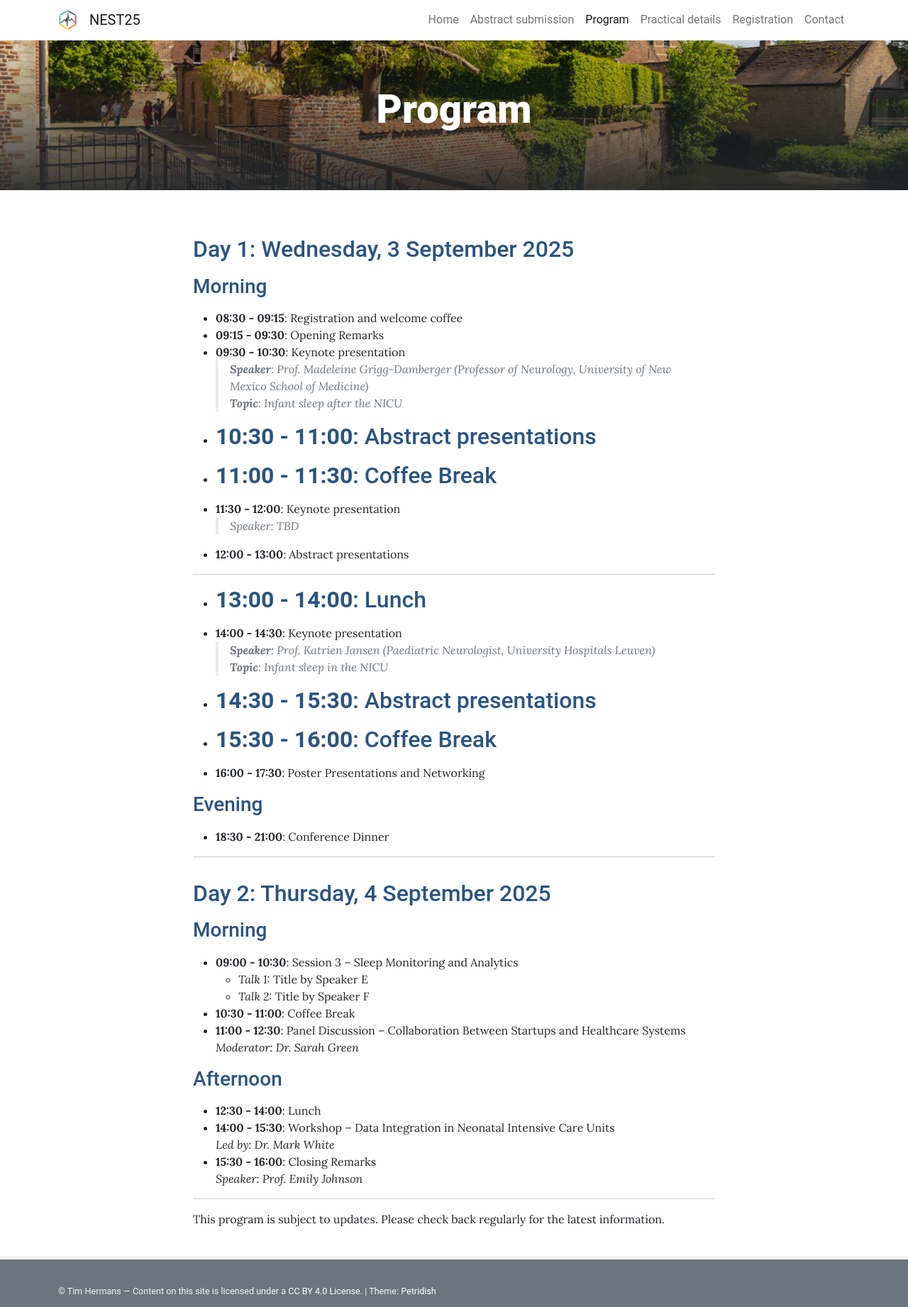
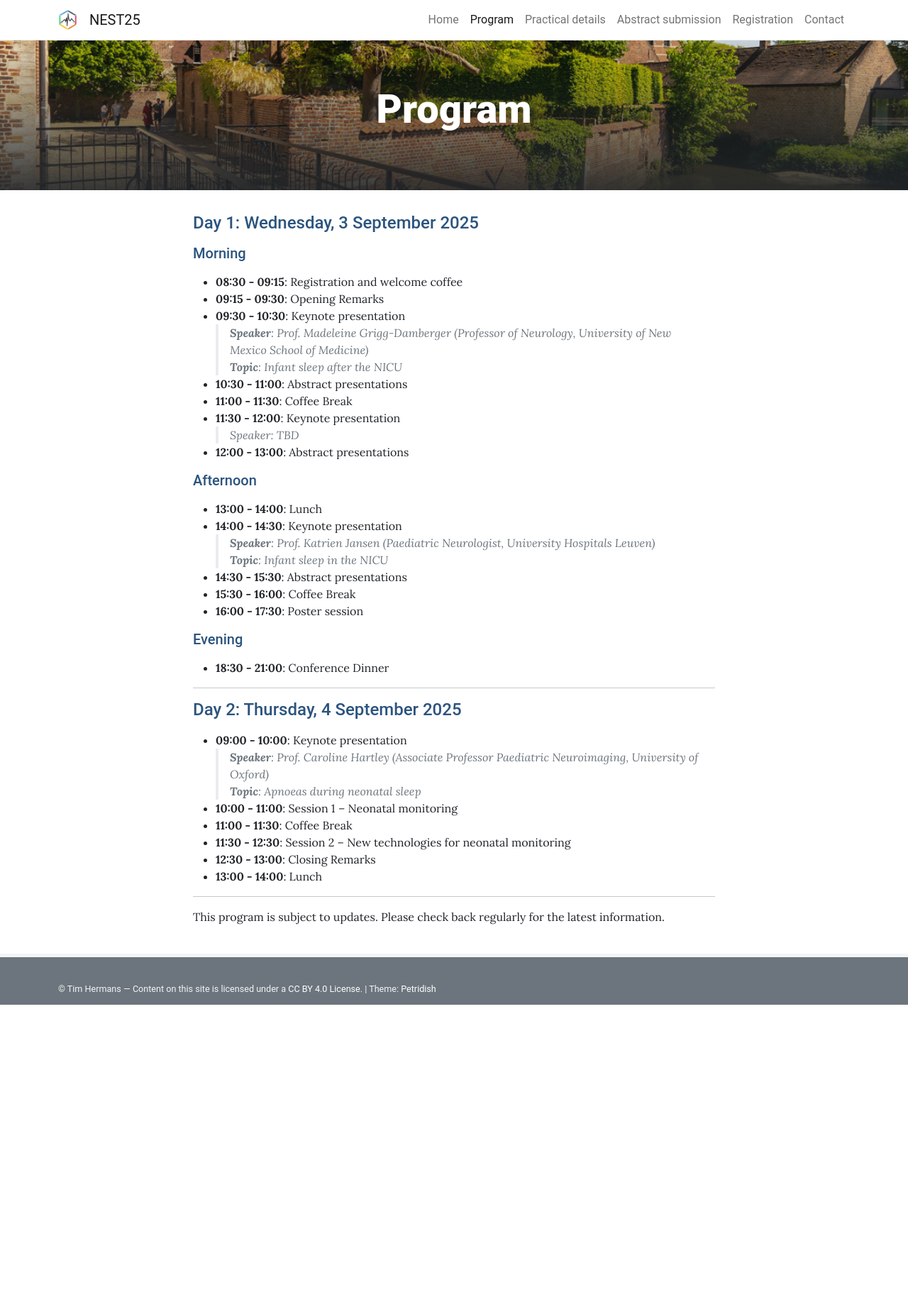
Before and after one commit to nestconf25/nestconf25.github.io, a Jekyll site: the page built from pages/program.md, in a window 1280 px wide. Shown: the whole page at 71% size. Built offline with Jekyll 4.4.1, drawn with Linux system fonts in a browser that asks for light colours; after the commit the page ends 1416 px from its top, so only the background shows below that.

```diff
--- a/_data/navigation.yml
+++ b/_data/navigation.yml
@@ -2,11 +2,11 @@
 
 - text: Home # Note that users can also reach the homepage by clicking the site's title on the left in the navbar
   href: /
-- text: Abstract submission
-  href: true
 - text: Program
   href: true
 - text: Practical details
+  href: true
+- text: Abstract submission
   href: true
 - text: Registration
   href: true
--- a/assets/theme/css/main.scss
+++ b/assets/theme/css/main.scss
@@ -56,3 +56,4 @@ $enable-rounded: {% if site.rounded_corners != false %}true{% else %}false{% end
   @import "_card";              // Blog post card
   @import "_team";              // Team members
 @import "_footer";              // Footer
+@import "mystyle";              // Custom css
--- /dev/null
+++ b/assets/theme/css/mystyle.scss
@@ -0,0 +1,3 @@
+blockquote {
+  margin: 0 0 -1rem !important; // Removes the vertical space in blockquote in list.
+}
--- a/pages/program.md
+++ b/pages/program.md
@@ -5,55 +5,44 @@ permalink: /program/
 ---
 # Conference program
 
-## Day 1: Wednesday, 3 September 2025
+#### Day 1: Wednesday, 3 September 2025
 
-### Morning
+##### Morning
 - **08:30 - 09:15**: Registration and welcome coffee
 - **09:15 - 09:30**: Opening Remarks
 - **09:30 - 10:30**: Keynote presentation
-    >***Speaker**: Prof. Madeleine Grigg-Damberger (Professor of Neurology, University of New Mexico School of Medicine)*
+  >***Speaker**: Prof. Madeleine Grigg-Damberger (Professor of Neurology, University of New Mexico School of Medicine)*
   ***Topic**: Infant sleep after the NICU*
 - **10:30 - 11:00**: Abstract presentations
----
 - **11:00 - 11:30**: Coffee Break
----
 - **11:30 - 12:00**: Keynote presentation
   >*Speaker: TBD*
 - **12:00 - 13:00**: Abstract presentations
 
----
+##### Afternoon
 - **13:00 - 14:00**: Lunch
----
 - **14:00 - 14:30**: Keynote presentation
   >***Speaker**: Prof. Katrien Jansen (Paediatric Neurologist, University Hospitals Leuven)*
   ***Topic**: Infant sleep in the NICU*
 - **14:30 - 15:30**: Abstract presentations
----
 - **15:30 - 16:00**: Coffee Break
----
-- **16:00 - 17:30**: Poster Presentations and Networking
+- **16:00 - 17:30**: Poster session
 
-### Evening
+##### Evening
 - **18:30 - 21:00**: Conference Dinner
 
 ---
 
-## Day 2: Thursday, 4 September 2025
+#### Day 2: Thursday, 4 September 2025
 
-### Morning
-- **09:00 - 10:30**: Session 3 – Sleep Monitoring and Analytics
-  - *Talk 1:* Title by Speaker E
-  - *Talk 2:* Title by Speaker F
-- **10:30 - 11:00**: Coffee Break
-- **11:00 - 12:30**: Panel Discussion – Collaboration Between Startups and Healthcare Systems
-  *Moderator: Dr. Sarah Green*
-
-### Afternoon
-- **12:30 - 14:00**: Lunch
-- **14:00 - 15:30**: Workshop – Data Integration in Neonatal Intensive Care Units
-  *Led by: Dr. Mark White*
-- **15:30 - 16:00**: Closing Remarks
-  *Speaker: Prof. Emily Johnson*
+- **09:00 - 10:00**: Keynote presentation
+  >***Speaker**: Prof. Caroline Hartley (Associate Professor Paediatric Neuroimaging, University of Oxford)*
+  ***Topic**: Apnoeas during neonatal sleep*
+- **10:00 - 11:00**: Session 1 – Neonatal monitoring
+- **11:00 - 11:30**: Coffee Break
+- **11:30 - 12:30**: Session 2 – New technologies for neonatal monitoring
+- **12:30 - 13:00**: Closing Remarks
+- **13:00 - 14:00**: Lunch
 
 ---
 
```
Also changed, not shown: pages/abstract-submission.md (+7 -25 lines), pages/practical-details.md (+1 -1 lines), pages/registration.md (+0 -4 lines).
